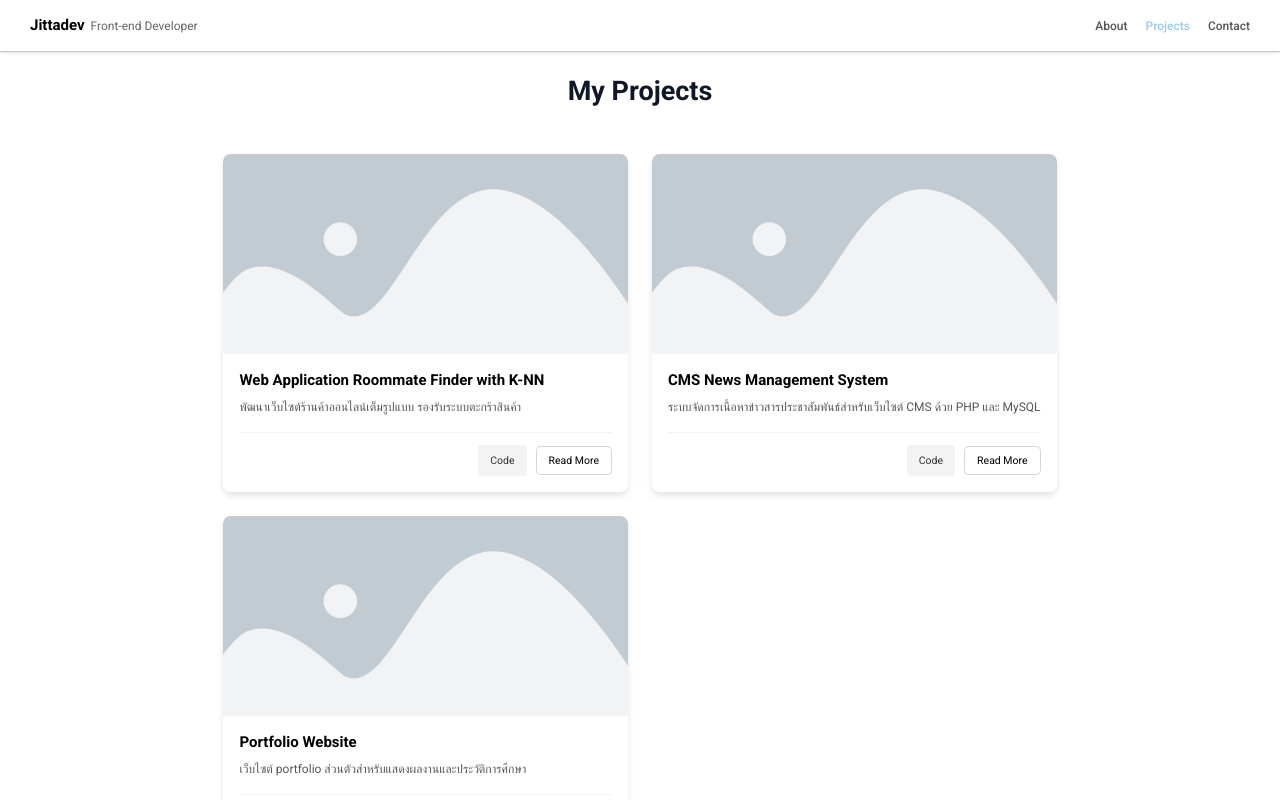
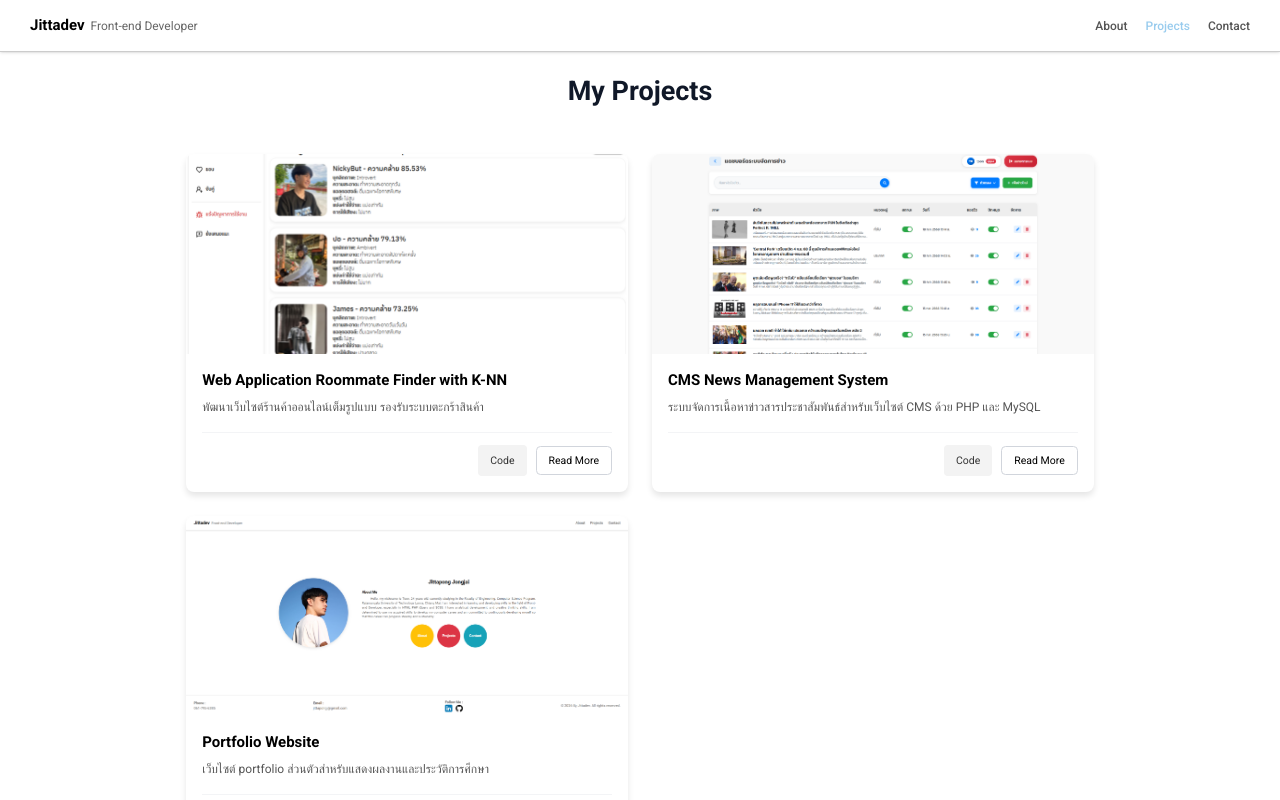
Before and after one commit to Jittapongj/Portfolio, a React (Vite) app: page / in a window 1280 px wide. Both pictures are taken after a click on the button "Projects". Shown: the top 800 px of the page. Built offline with nearby package versions, Linux system fonts and the light colour scheme.

Commit message:
feat: add image placeholder and onerror for image project cards

```diff
--- a/src/components/ui/card.jsx
+++ b/src/components/ui/card.jsx
@@ -1,11 +1,17 @@
-// src/components/ui/card.jsx
 import '../../styles/ui/card.scss';
+import PlaceholderImage from '../../assets/images/placeholder.png';
 
 export const ProjectCard = ({ title, description, image, gitUrl }) => {
     return (
         <div className="card card-project flex flex-col h-full">
             <div className="card-image relative group overflow-hidden">
-                <img src={image} alt={title} className="w-full h-full object-cover" />
+                <img
+                    src={image} alt={title} className="w-full h-full object-cover"
+                    onError={(e) => {
+                        e.target.onerror = null;
+                        e.target.src = PlaceholderImage;
+                    }}
+                />
                 <div className="absolute"></div>
             </div>
             <div className="card-body p-5 flex flex-col grow">
--- a/src/data/projects.js
+++ b/src/data/projects.js
@@ -1,25 +1,27 @@
-import PlaceholderImage from '../assets/images/placeholder.png';
+import FindmateImage from '../assets/images/project-pic.png';
+import CMSImage from '../assets/images/news-dashboard.png';
+import PortfolioImage from '../assets/images/portfolio-pic.png';
 
 export const projectData = [
   {
-    id: 1, // แนะนำให้ใส่ id ไว้เป็น key
+    id: 1,
     title: "Web Application Roommate Finder with K-NN",
     description: "พัฒนาเว็บไซต์ร้านค้าออนไลน์เต็มรูปแบบ รองรับระบบตะกร้าสินค้า",
-    image: PlaceholderImage,
+    image: FindmateImage,
     gitUrl: "https://github.com/Jittapongj/Findmate-ProjectUniversal"
   },
   {
     id: 2,
     title: "CMS News Management System",
     description: "ระบบจัดการเนื้อหาข่าวสารประชาสัมพันธ์สำหรับเว็บไซต์ CMS ด้วย PHP และ MySQL",
-    image: PlaceholderImage,
+    image: CMSImage,
     gitUrl: "https://github.com/Jittapongj/CMS-News"
   },
   {
     id: 3,
     title: "Portfolio Website",
     description: "เว็บไซต์ portfolio ส่วนตัวสำหรับแสดงผลงานและประวัติการศึกษา",
-    image: PlaceholderImage,
+    image: PortfolioImage,
     gitUrl: "https://github.com/Jittapongj/Portfolio"
   }
 ];
```
Also changed, not shown: src/assets/images/portfolio-pic.png (added).
